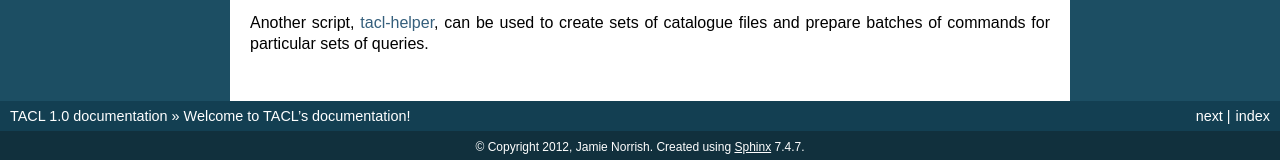
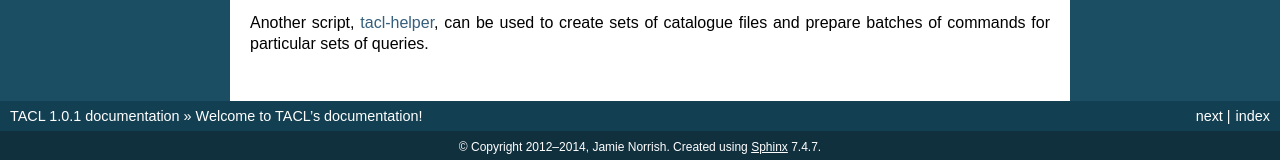
Before and after one commit to ajenhl/tacl, a Sphinx documentation site: the page built from docs/source/index.rst, in a window 1280 px wide and 900 px high, scrolled down 596 px. Shown: the part 737-897 px from the top of the window. Built offline with Sphinx 7.4.7, drawn with Linux system fonts in a browser that asks for light colours; some of the changed text lies outside the part shown.

Commit message:
Added MANIFEST.in to include README.rst in distribution. Updated version number and copyright years.

```diff
--- a/docs/source/conf.py
+++ b/docs/source/conf.py
@@ -48,7 +48,7 @@
 
 # General information about the project.
 project = 'TACL'
-copyright = '2012, Jamie Norrish'
+copyright = '2012–2014, Jamie Norrish'
 
 # The version info for the project you're documenting, acts as replacement for
 # |version| and |release|, also used in various other places throughout the
@@ -57,7 +57,7 @@
 # The short X.Y version.
 version = '1.0'
 # The full version, including alpha/beta/rc tags.
-release = '1.0'
+release = '1.0.1'
 
 # The language for content autogenerated by Sphinx. Refer to documentation
 # for a list of supported languages.
--- a/setup.py
+++ b/setup.py
@@ -7,7 +7,7 @@
     long_description = fh.read()
 
 setup(name='tacl',
-      version='1.0',
+      version='1.0.1',
       description='Text analyser for corpus linguistics',
       long_description=long_description,
       author='Jamie Norrish',
```
Also changed, not shown: 1 other file.
